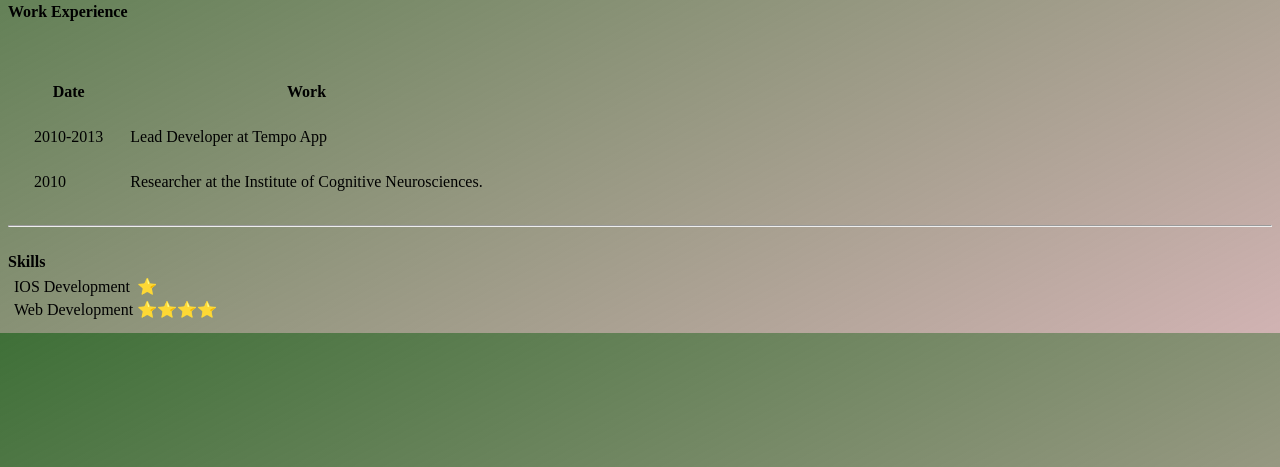
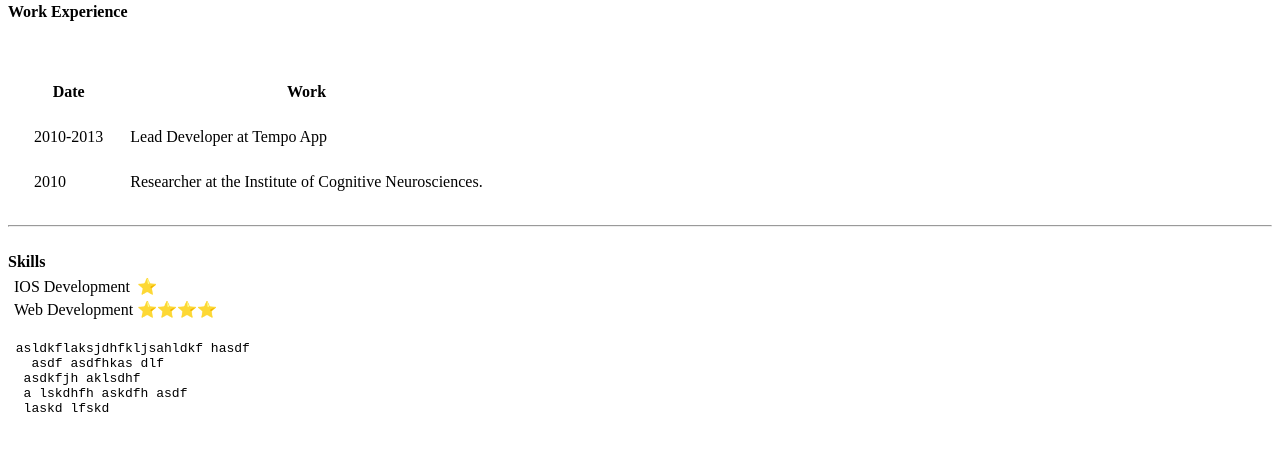
Before and after one commit to faisalsadat71/cv, a plain HTML site: page index.html in a window 1280 px wide. Shown: the part 333-800 px from the top of the page. Drawn offline with Linux system fonts and the light colour scheme.

Commit message:
Update index.html

```diff
--- a/index.html
+++ b/index.html
@@ -5,7 +5,7 @@
   <title>CodePen - day - 40 cv</title>
   <style>
     body{
-    background: linear-gradient(to top left, #7a242459, #3f7038);
+    background-color: linear-gradient(to top left, #7a242459, #3f7038);
     }
   </style>
 
@@ -108,11 +108,11 @@
       </td>
     </tr>
   </table>
-
+  <p><pre> asldkflaksjdhfkljsahldkf hasdf
+   asdf asdfhkas dlf
+  asdkfjh aklsdhf
+  a lskdhfh askdfh asdf
+  laskd lfskd </pre></p>
 <!--   364 -->
 </body>
 </html>
-<!-- partial -->
-
-</body>
-</html>
```
